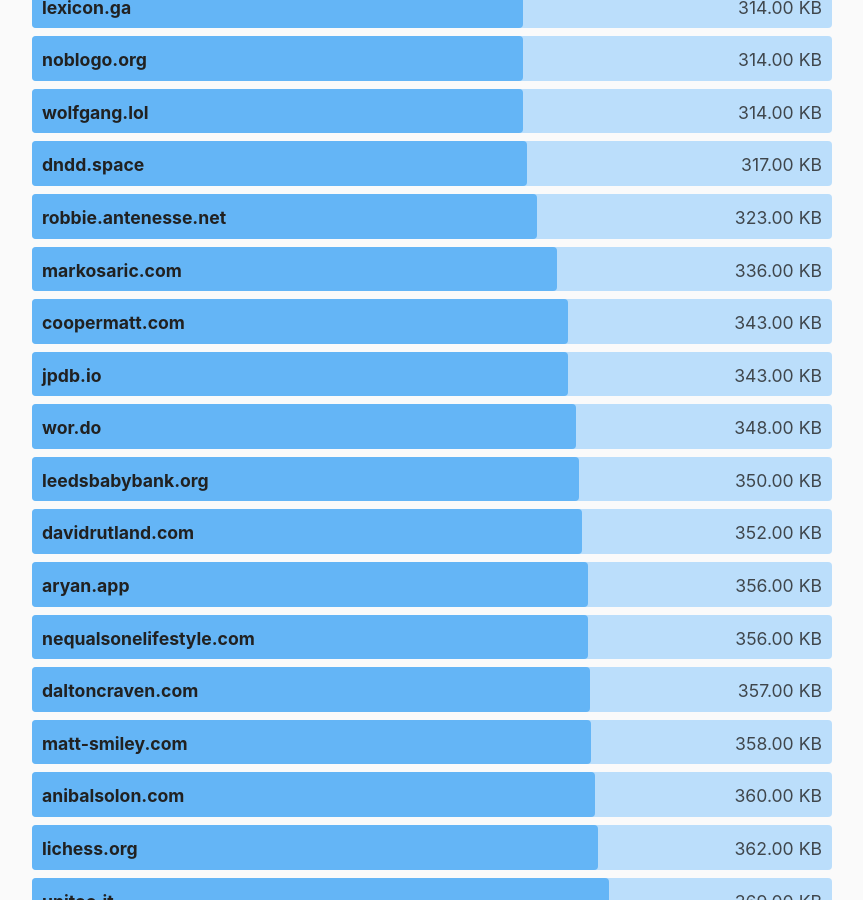
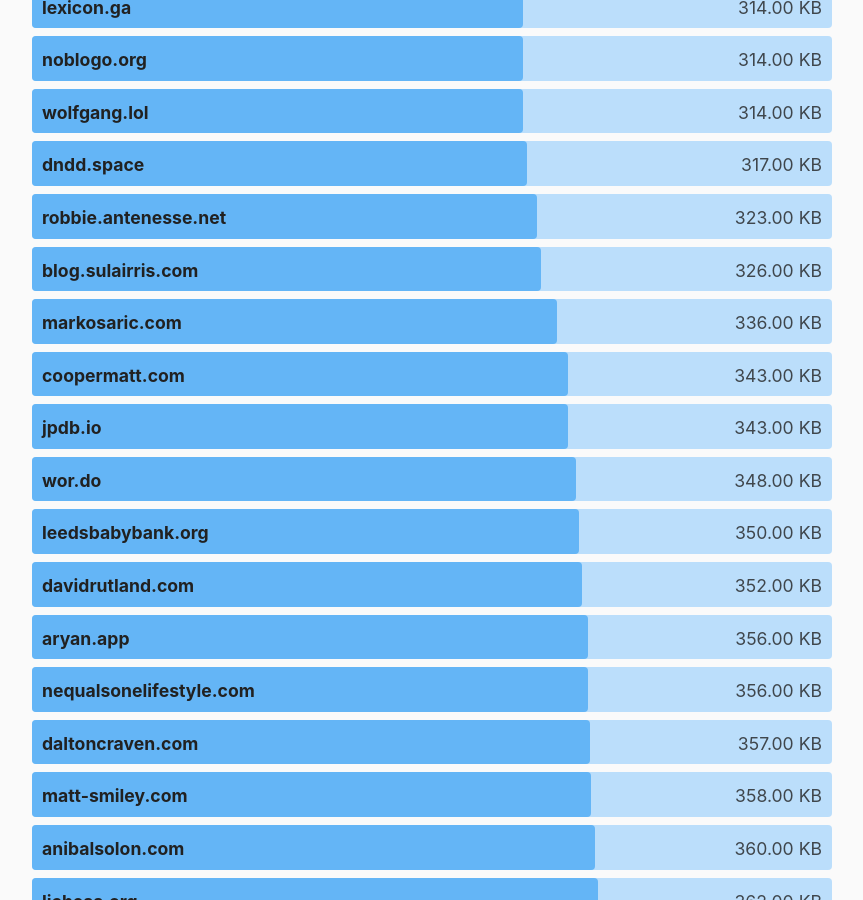
Before and after one commit to kevquirk/512kb.club, a Jekyll site: the page built from index.md, in a window 1280 px wide and 900 px high, scrolled down 15329 px. Shown: the whole window, without its empty margins (208-1071 px from the left). Built offline with Jekyll 4.4.1, drawn with Linux system fonts in a browser that asks for light colours.

Commit message:
add blog.sulairris.com to sites.yml

```diff
--- a/_data/sites.yml
+++ b/_data/sites.yml
@@ -1532,3 +1532,8 @@
   url: https://zwieratko.sk/
   size: 27.1
   last_checked: 2021-10-03
+
+- domain: blog.sulairris.com
+  url: https://blog.sulairris.com/
+  size: 326
+  last_checked: 2021-10-26
```
